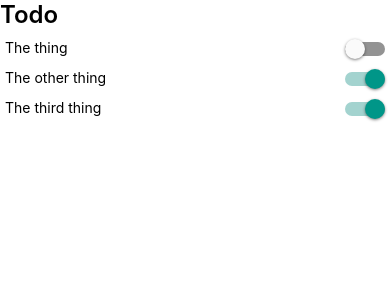
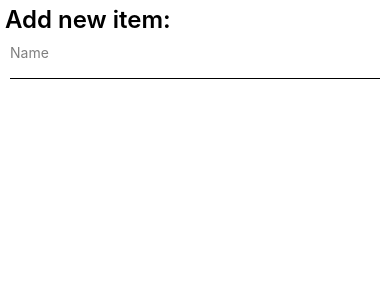
Before and after one commit to sergei-matheson/ReactNativeTodo, a React Native app: screen / in a window 390 px wide. Shown: the top 300 px of the page. Built offline with nearby package versions, Linux system fonts and the light colour scheme; what react-native would draw is missing.

Commit message:
feat: allow add of new items

```diff
--- a/App.tsx
+++ b/App.tsx
@@ -17,28 +17,30 @@ import {
   View,
 } from 'react-native';
 import {Colors} from 'react-native/Libraries/NewAppScreen';
+import {AddItem} from './src/components/AddItem';
 import {Header} from './src/components/Header';
 import {ItemEntry} from './src/components/ItemEntry';
 import {updateArray} from './src/lib/updateArray';
+import {NewItem} from './src/types/NewItem';
 import {TodoItem} from './src/types/TodoItem';
 
 declare var global: {HermesInternal: null | {}};
 
 const App = () => {
-  const [items, setItems] = useState([
-    {id: 1, name: 'The thing', done: false},
-    {id: 2, name: 'The other thing', done: true},
-    {id: 3, name: 'The third thing', done: true},
-  ]);
+  const [items, setItems] = useState<TodoItem[]>([]);
 
   const updateItem = (item: TodoItem) =>
     setItems(updateArray(items, item, ({id}) => id === item.id));
+
+  const addItem = (item: NewItem) =>
+    setItems(items.concat([{...item, id: items.length + 1}]));
 
   return (
     <>
       <StatusBar barStyle="dark-content" />
       <SafeAreaView>
         <View style={styles.body}>
+          {items.length > 0 && (
             <FlatList
               ListHeaderComponent={<Header>Todo</Header>}
               data={items}
@@ -50,8 +52,10 @@ const App = () => {
                   }}
                 />
               )}
-            keyExtractor={item => item.name}
+              keyExtractor={item => `${item.id}`}
             />
+          )}
+          <AddItem onAdd={addItem} />
         </View>
       </SafeAreaView>
     </>
--- /dev/null
+++ b/src/components/AddItem.tsx
@@ -0,0 +1,78 @@
+import React, {FC, useState} from 'react';
+import {StyleSheet, Text, TextInput, View} from 'react-native';
+import {Header} from './Header';
+import {NewItem} from '../types/NewItem';
+
+type OnAdd = (value: NewItem) => void;
+
+const LabelledInput: FC<{label: string; error?: string}> = ({
+  label,
+  error,
+  children,
+}) => (
+  <View style={styles.labelledInput}>
+    <Text style={styles.error}>{error}</Text>
+    <Text style={styles.label}>{label}</Text>
+    {children}
+  </View>
+);
+
+const initialItem = {name: '', done: false};
+
+export const AddItem: FC<{
+  onAdd: OnAdd;
+}> = ({onAdd}) => {
+  const [item, setItem] = useState<NewItem>(initialItem);
+  const [error, setError] = useState('');
+
+  const handleSubmit = (newItem: NewItem) => {
+    if (newItem.name) {
+      onAdd(newItem);
+      setError('');
+      setItem(initialItem);
+    } else {
+      setError('Name must be specified');
+    }
+  };
+
+  return (
+    <View style={styles.itemEntry}>
+      <Header>Add new item:</Header>
+      <LabelledInput label="Name" error={error}>
+        <TextInput
+          onChangeText={(name: string) => setItem({...item, name})}
+          value={item.name}
+          onSubmitEditing={() => handleSubmit(item)}
+          style={styles.textInput}
+        />
+      </LabelledInput>
+    </View>
+  );
+};
+
+const styles = StyleSheet.create({
+  itemEntry: {
+    flexDirection: 'column',
+    justifyContent: 'space-around',
+    padding: 5,
+  },
+  itemInputs: {
+    flexDirection: 'column',
+    justifyContent: 'space-between',
+    padding: 5,
+  },
+  labelledInput: {
+    flexDirection: 'column',
+    padding: 5,
+  },
+  label: {
+    color: 'black',
+    opacity: 0.5,
+  },
+  error: {
+    color: 'red',
+  },
+  textInput: {
+    borderBottomWidth: 1,
+  },
+});
--- /dev/null
+++ b/src/types/NewItem.tsx
@@ -0,0 +1,4 @@
+export interface NewItem {
+  name: string;
+  done: boolean;
+}
--- a/src/types/TodoItem.tsx
+++ b/src/types/TodoItem.tsx
@@ -1,5 +1,5 @@
-export interface TodoItem {
+import {NewItem} from './NewItem';
+
+export interface TodoItem extends NewItem {
   id: number;
-  name: string;
-  done: boolean;
 }
```
Lines whose indentation alone changed are shown as unchanged.
